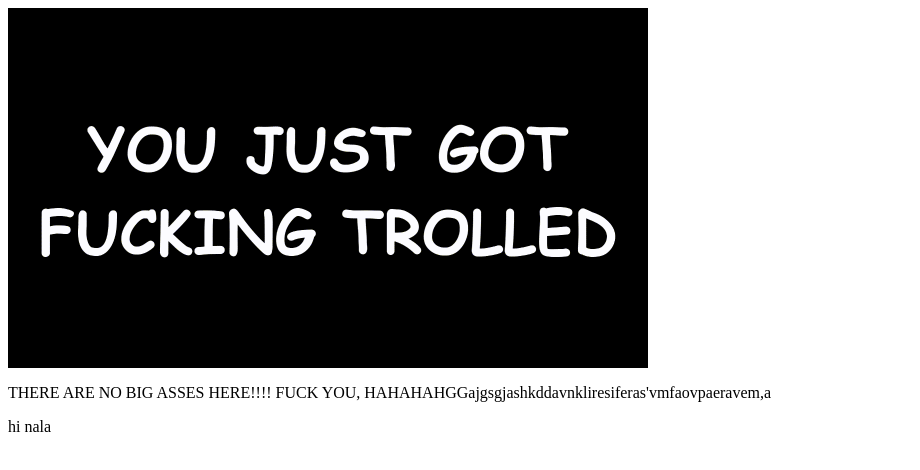
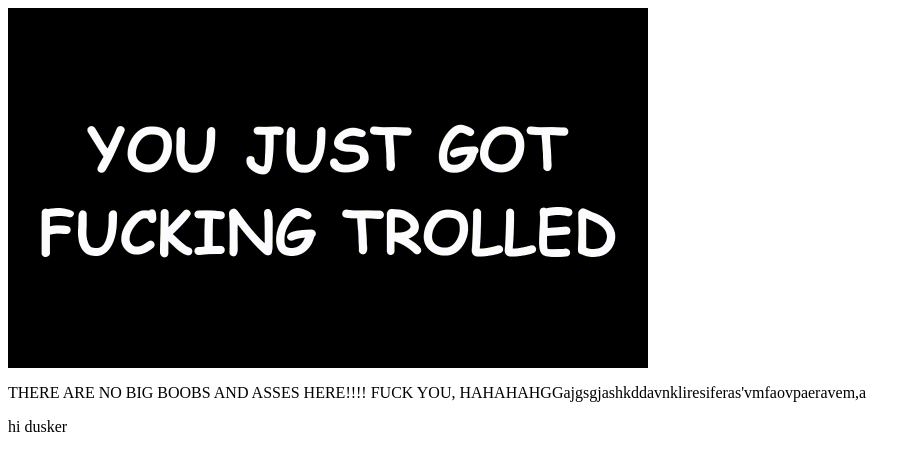
Before and after one commit to itznotdavidstudios/itznotdavidstudios.github.io, a plain HTML site: page ass.html in a window 1280 px wide. Shown: the whole page, without its empty margins (0-920 px from the left). Drawn offline with Linux system fonts and the light colour scheme.

Commit message:
Add files via upload

```diff
--- a/ass.html
+++ b/ass.html
@@ -1,4 +1,4 @@
 <title>omg so sexy</title>
 <img src="thing.gif" width="640" height="360">
-<p>THERE ARE NO BIG ASSES HERE!!!! FUCK YOU, HAHAHAHGGajgsgjashkddavnkliresiferas'vmfaovpaeravem,a</p>
-<p>hi nala</p>
+<p>THERE ARE NO BIG BOOBS AND ASSES HERE!!!! FUCK YOU, HAHAHAHGGajgsgjashkddavnkliresiferas'vmfaovpaeravem,a</p>
+<p>hi dusker</p>
```
Also changed, not shown: index.html (+1 -1 lines).
